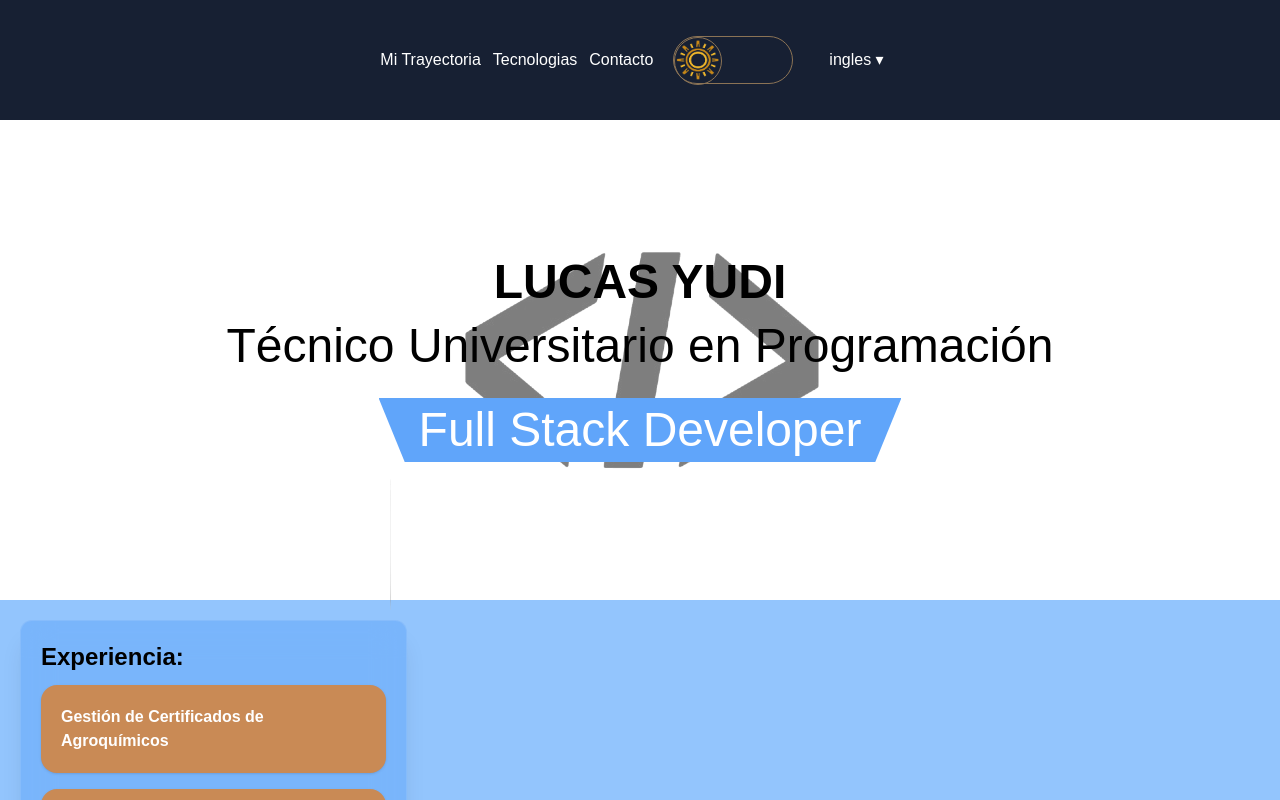
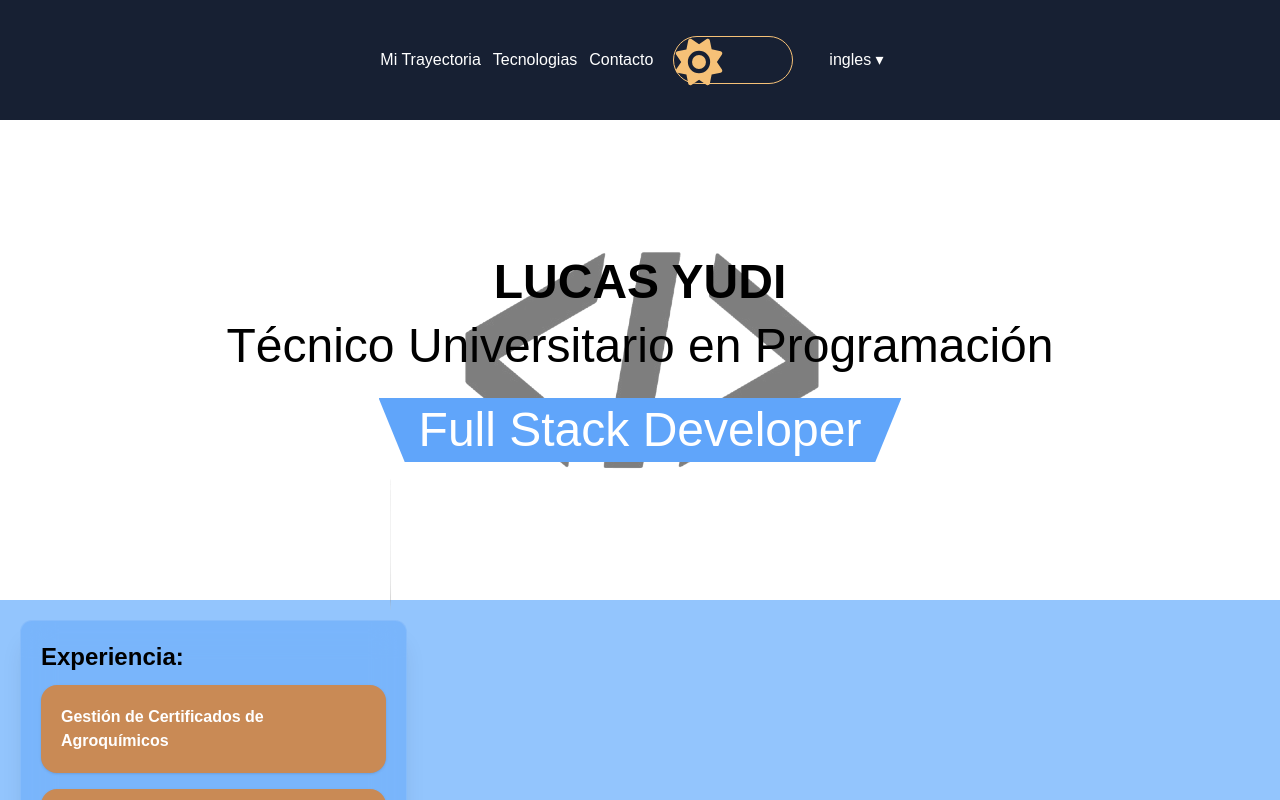
Before and after one commit to Yudi454/Portfolio-React, a Next.js app: page /en in a window 1280 px wide. Shown: the top 800 px of the page. Built offline with nearby package versions, Linux system fonts and the light colour scheme.

Commit message:
Se mejoro el diseño del boton de cambio de modo claro a oscuro

```diff
--- a/src/components/header/Header.jsx
+++ b/src/components/header/Header.jsx
@@ -45,40 +45,29 @@ export const Header = () => {
         ))}
       </div>
       <div
-        className={`mt-4 mb-4 relative flex justify-between border rounded-full w-30 h-12 ${
-          tema === "claro" ? "border-[#8B7355]" : "border-[#514174]"
+        className={`mt-4 mb-4 relative flex justify-between border rounded-full w-30 h-12 transition-colors duration-800 ${
+          tema === "claro" ? "border-[#F6C177]" : "border-[#A78BFA]"
         }`}
       >
-        {/* Circulo */}
-        <div
-          className={`rounded-full border w-12 h-12 transition-all hover:scale-110 [transition:left_1000ms_ease,scale_300ms_ease] absolute top-0  ${
-            tema === "claro"
-              ? "left-0 border-[#8B7355]"
-              : `left-[calc(100%-3rem)] border-[#514174]`
-          }`}
+        <FontAwesomeIcon
+          icon={faSun}
           onClick={() => setTema(tema === "claro" ? "oscuro" : "claro")}
-        ></div>
-        <Image
-          src="/sol.png"
-          width={50}
-          height={50}
-          alt="modo claro"
+          style={{ width: "50px", height: "50px" }}
           className={`${
             tema === "claro"
-              ? "transition-opacity duration-1500 opacity-100"
-              : "opacity-0"
-          }`}
+              ? "[transition:opacity_500ms_ease,scale_300ms_ease,translate_1000ms_ease] opacity-100 translate-x-0" //Sol de derecha a izquierda
+              : "[transition:opacity_500ms_ease,scale_300ms_ease,translate_1000ms_ease] opacity-0 invisible translate-x-full" //Sol de izquierda a derecha
+          } hover:scale-110 text-[#F6C177]`}
         />
-        <Image
-          src="/luna.png"
-          width={50}
-          height={50}
-          alt="modo claro"
+        <FontAwesomeIcon
+          icon={faMoon}
+          onClick={() => setTema(tema === "claro" ? "oscuro" : "claro")}
+          style={{ width: "50px", height: "50px" }}
           className={`${
-            tema === "oscuro"
-              ? `transition-opacity duration-1500 opacity-100`
-              : "opacity-0"
-          }`}
+            tema === "claro"
+              ? "[transition:opacity_1000ms_ease,scale_300ms_ease,translate_1000ms_ease] opacity-0 invisible -translate-x-full" //Luna de derecha a izquierda
+              : "[transition:opacity_1000ms_ease,scale_300ms_ease,translate_1000ms_ease] opacity-100 translate-x-0" //Luna de izquierda a derecha
+          } hover:scale-110 text-[#A78BFA]`}
         />
       </div>
       <div className="relative">
```
